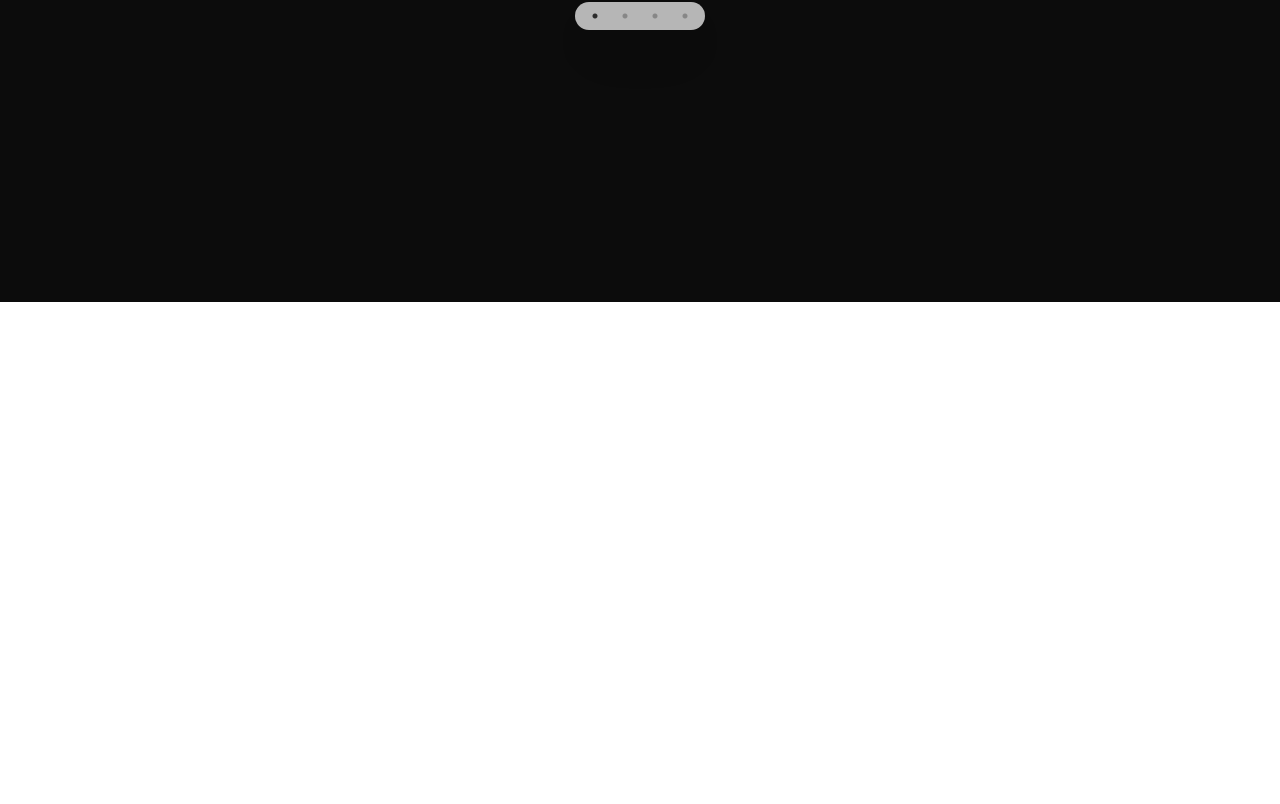
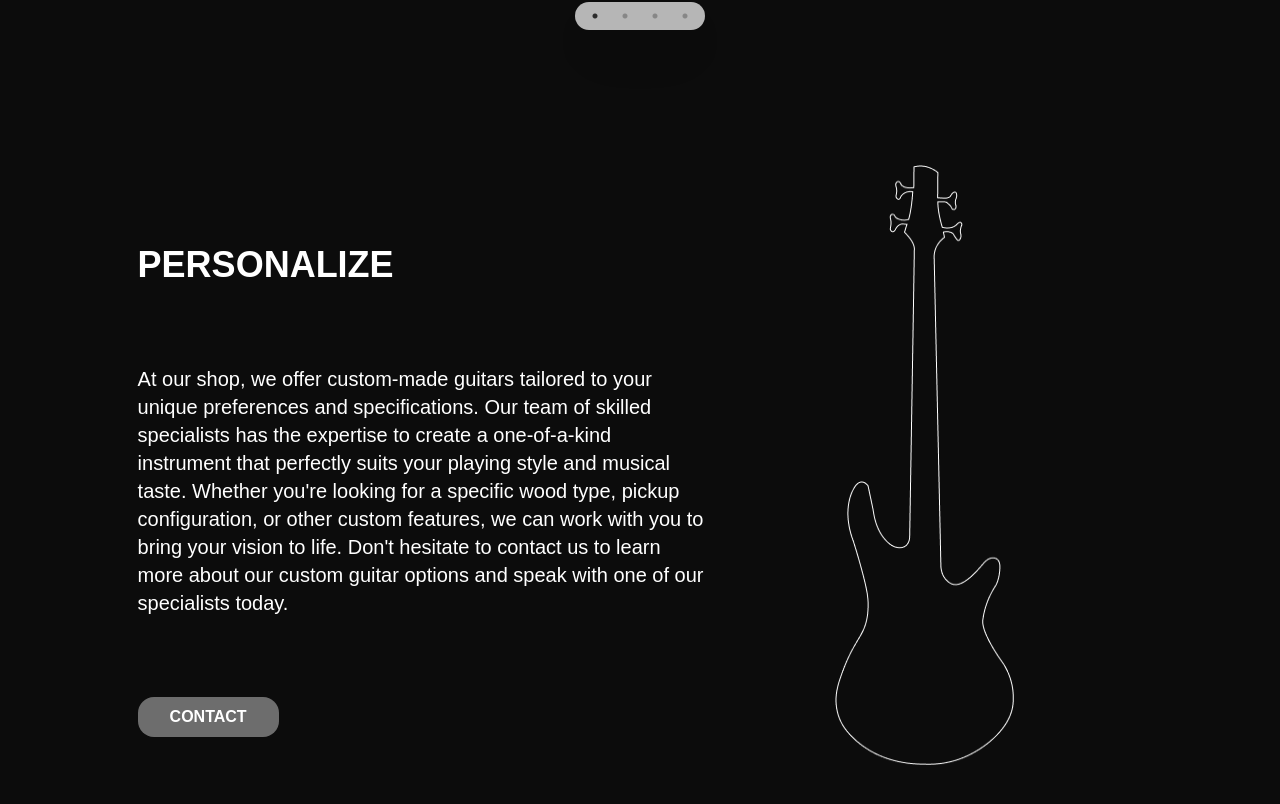
Before and after one commit to ArturPawelski/Guitar-Lab, a React (Create React App) app: page / in a window 1280 px wide. Shown: the part 3824-4628 px from the top of the page. Before the commit the page ends 4126 px from the top, so only its background shows below. Built offline with nearby package versions, Linux system fonts and the light colour scheme.

Commit message:
adding text to Personalize.tsx

```diff
--- a/src/App.tsx
+++ b/src/App.tsx
@@ -2,6 +2,7 @@ import React, { useRef } from 'react';
 import Navbar from './components/Navbar';
 import Header from './components/Header';
 import New from './components/New';
+import Personalize from './components/Personalize';
 import Products from './components/Products';
 
 function App() {
@@ -17,6 +18,7 @@ function App() {
       <Header />
       <New ref={newRef} />
       <Products />
+      <Personalize />
     </div>
   );
 }
--- /dev/null
+++ b/src/components/Personalize.tsx
@@ -0,0 +1,24 @@
+import React from 'react';
+import GuitarPhoto from './images/guitar-personalize.png';
+const Personalize = () => {
+  return (
+    <main className='text-white font-quicksand px-3  bg-[#0C0C0C] py-24 '>
+      <div className='max-w-[95%] mx-auto sm:max-w-[85%] md:max-w-[80%] md:flex  md:max-h-[600px]'>
+        <section>
+          <h1 className='uppercase text-4xl font-bold text-center md:text-left  '>personalize</h1>
+          <p className='font-[300] text-center mt-12 text-sm md:text-xl md:max-w-[380px] md:text-left lg:max-w-[480px] lg:mt-20 lg:text-x;  xl:max-w-[570px] 2xl:max-w-[700px] '>
+            At our shop, we offer custom-made guitars tailored to your unique preferences and specifications. Our team of skilled specialists has the expertise to create a one-of-a-kind instrument
+            that perfectly suits your playing style and musical taste. Whether you're looking for a specific wood type, pickup configuration, or other custom features, we can work with you to bring
+            your vision to life. Don't hesitate to contact us to learn more about our custom guitar options and speak with one of our specialists today.
+          </p>
+          <button className='bg-white bg-opacity-40 font-bold py-2 px-8 rounded-2xl mt-12  mx-auto block md:mx-0 lg:mt-20 '>CONTACT</button>
+        </section>
+        <section className='mx-auto'>
+          <img src={GuitarPhoto} alt='' className='md:w-full md:h-full md:mx-auto md:relative md:bottom-[20px] lg:bottom-[50px] xl:bottom-[80px] 2xl:bottom-[120px]' />
+        </section>
+      </div>
+    </main>
+  );
+};
+
+export default Personalize;
--- a/src/components/Products.tsx
+++ b/src/components/Products.tsx
@@ -1,10 +1,10 @@
-import React, { useState } from 'react';
+import React from 'react';
 
 import ProductsCarousel from './ProductsCarousel';
 
 const Products = () => {
   return (
-    <div className=' text-white font-quicksand px-3 border-t-[1px] bg-[#0C0C0C] min-h-[1000px] '>
+    <div className=' text-white font-quicksand px-3 border-t-[1px] bg-[#0C0C0C]  '>
       <ProductsCarousel />
     </div>
   );
--- a/src/components/ProductsCarousel.tsx
+++ b/src/components/ProductsCarousel.tsx
@@ -1,4 +1,4 @@
-import React, { useState } from 'react';
+import React from 'react';
 import Slider from 'react-slick';
 import 'slick-carousel/slick/slick.css';
 import 'slick-carousel/slick/slick-theme.css';
@@ -6,7 +6,6 @@ import AcusticGuitar from './images/acoustic-guitar-product.png';
 import BasessGuitar from './images/basess-guitar-product.png';
 import ElectricGuitar from './images/electric-guitar-product.png';
 import HollowGuitar from './images/hollow-bodies-guitar-products.png';
-import { BsChevronCompactRight, BsChevronCompactLeft } from 'react-icons/bs';
 
 interface Slide {
   url: string;
@@ -64,7 +63,7 @@ const ProductsCarousel = () => {
   };
   return (
     <div>
-      <section className='mt-36 max-w-[80%] mx-auto  '>
+      <section className='mt-36 max-w-[80%] mx-auto mb-36 '>
         <h1 className='uppercase my-36 text-4xl font-bold '>Products</h1>
         <Slider {...settings}>
           {slides.map((slide, index) => (
```
